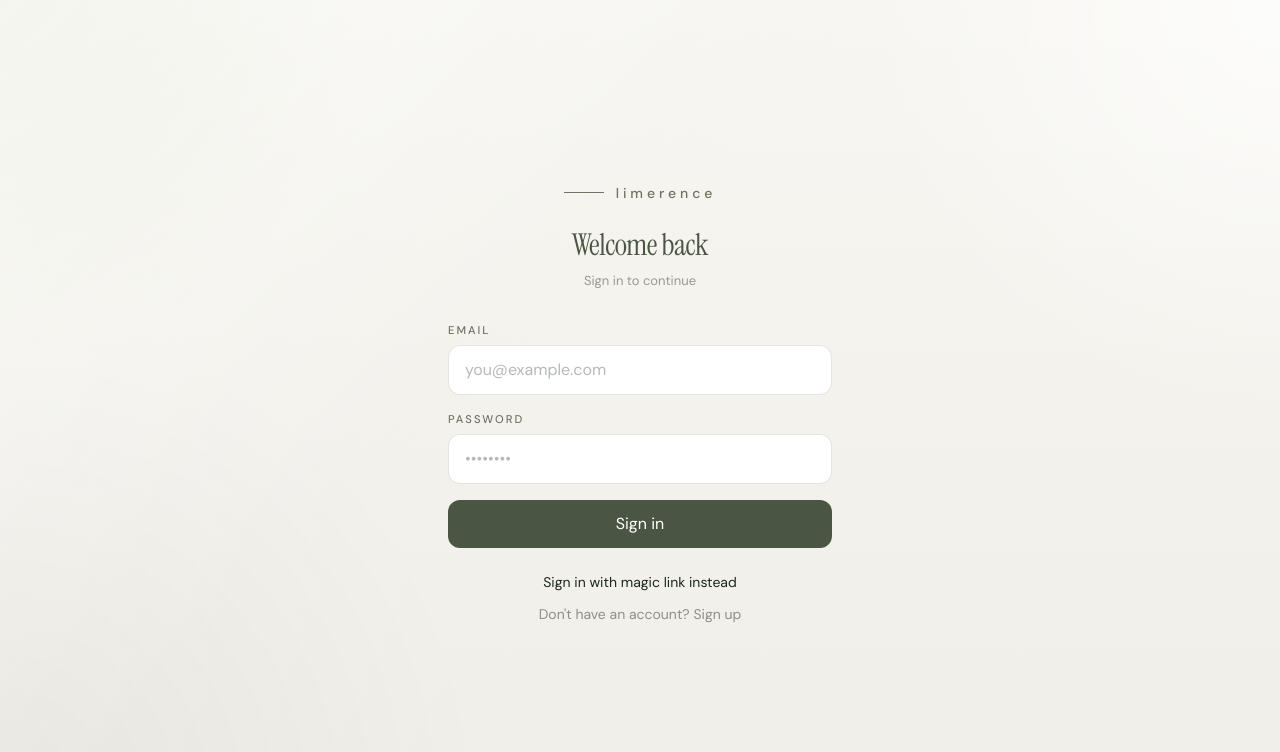
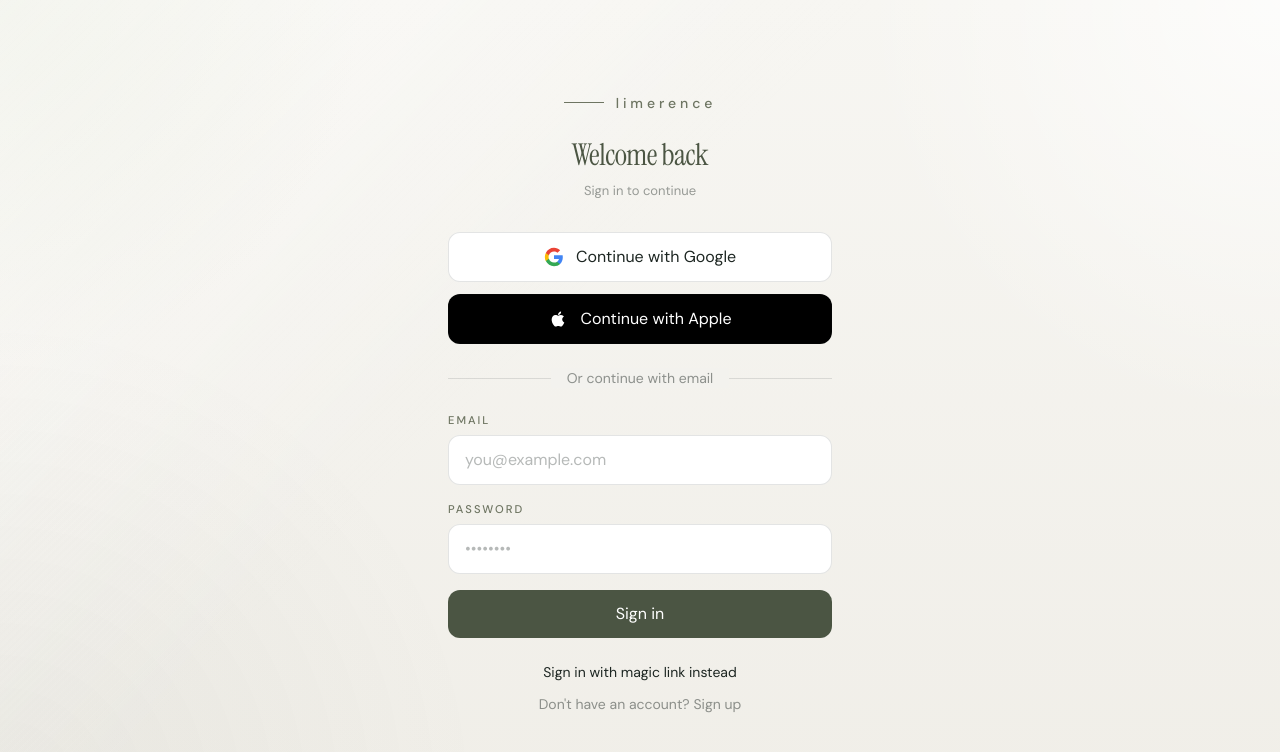
Before and after one commit to Andre-swe/limerence-test, a Next.js app: page /login in a window 1280 px wide. Shown: the top 752 px of the page. Built offline with nearby package versions, Linux system fonts and the light colour scheme; no server answers.

Commit message:
feat: add Google and Apple OAuth sign-in to login page

```diff
--- a/app/login/page.tsx
+++ b/app/login/page.tsx
@@ -4,6 +4,7 @@
 import { useRouter } from "next/navigation";
 import Link from "next/link";
 import { LogoMark } from "@/components/logo-mark";
+import { createClient } from "@/lib/supabase-browser";
 
 type AuthMode = "sign-in" | "sign-up" | "magic-link";
 
@@ -15,6 +16,26 @@
   const [loading, setLoading] = useState(false);
   const [error, setError] = useState<string | null>(null);
   const [message, setMessage] = useState<string | null>(null);
+
+  const handleOAuthSignIn = async (provider: "google" | "apple") => {
+    setLoading(true);
+    setError(null);
+
+    try {
+      const supabase = createClient();
+      const { error } = await supabase.auth.signInWithOAuth({
+        provider,
+        options: {
+          redirectTo: `${window.location.origin}/auth/callback`,
+        },
+      });
+
+      if (error) throw error;
+    } catch (err) {
+      setError(err instanceof Error ? err.message : "Something went wrong.");
+      setLoading(false);
+    }
+  };
 
   const handleSubmit = async (e: React.FormEvent) => {
     e.preventDefault();
@@ -76,6 +97,44 @@
                 ? "Sign up to create your personas"
                 : "Sign in to continue"}
           </p>
+        </div>
+
+        <div className="space-y-3 mb-6">
+          <button
+            type="button"
+            onClick={() => handleOAuthSignIn("google")}
+            disabled={loading}
+            className="w-full rounded-xl border border-[rgba(29,38,34,0.12)] bg-white px-4 py-3 font-medium text-[var(--foreground)] transition-colors hover:bg-[rgba(29,38,34,0.04)] disabled:opacity-50 flex items-center justify-center gap-3"
+          >
+            <svg className="h-5 w-5" viewBox="0 0 24 24">
+              <path fill="#4285F4" d="M22.56 12.25c0-.78-.07-1.53-.2-2.25H12v4.26h5.92c-.26 1.37-1.04 2.53-2.21 3.31v2.77h3.57c2.08-1.92 3.28-4.74 3.28-8.09z"/>
+              <path fill="#34A853" d="M12 23c2.97 0 5.46-.98 7.28-2.66l-3.57-2.77c-.98.66-2.23 1.06-3.71 1.06-2.86 0-5.29-1.93-6.16-4.53H2.18v2.84C3.99 20.53 7.7 23 12 23z"/>
+              <path fill="#FBBC05" d="M5.84 14.09c-.22-.66-.35-1.36-.35-2.09s.13-1.43.35-2.09V7.07H2.18C1.43 8.55 1 10.22 1 12s.43 3.45 1.18 4.93l2.85-2.22.81-.62z"/>
+              <path fill="#EA4335" d="M12 5.38c1.62 0 3.06.56 4.21 1.64l3.15-3.15C17.45 2.09 14.97 1 12 1 7.7 1 3.99 3.47 2.18 7.07l3.66 2.84c.87-2.6 3.3-4.53 6.16-4.53z"/>
+            </svg>
+            Continue with Google
+          </button>
+
+          <button
+            type="button"
+            onClick={() => handleOAuthSignIn("apple")}
+            disabled={loading}
+            className="w-full rounded-xl border border-[rgba(29,38,34,0.12)] bg-black px-4 py-3 font-medium text-white transition-colors hover:bg-black/90 disabled:opacity-50 flex items-center justify-center gap-3"
+          >
+            <svg className="h-5 w-5" fill="currentColor" viewBox="0 0 24 24">
+              <path d="M17.05 20.28c-.98.95-2.05.8-3.08.35-1.09-.46-2.09-.48-3.24 0-1.44.62-2.2.44-3.06-.35C2.79 15.25 3.51 7.59 9.05 7.31c1.35.07 2.29.74 3.08.8 1.18-.24 2.31-.93 3.57-.84 1.51.12 2.65.72 3.4 1.8-3.12 1.87-2.38 5.98.48 7.13-.57 1.5-1.31 2.99-2.54 4.09l.01-.01zM12.03 7.25c-.15-2.23 1.66-4.07 3.74-4.25.29 2.58-2.34 4.5-3.74 4.25z"/>
+            </svg>
+            Continue with Apple
+          </button>
+        </div>
+
+        <div className="relative mb-6">
+          <div className="absolute inset-0 flex items-center">
+            <div className="w-full border-t border-[rgba(29,38,34,0.12)]"></div>
+          </div>
+          <div className="relative flex justify-center text-sm">
+            <span className="bg-[var(--background)] px-4 text-[rgba(29,38,34,0.48)]">Or continue with email</span>
+          </div>
         </div>
 
         <form onSubmit={handleSubmit} className="space-y-4">
```
